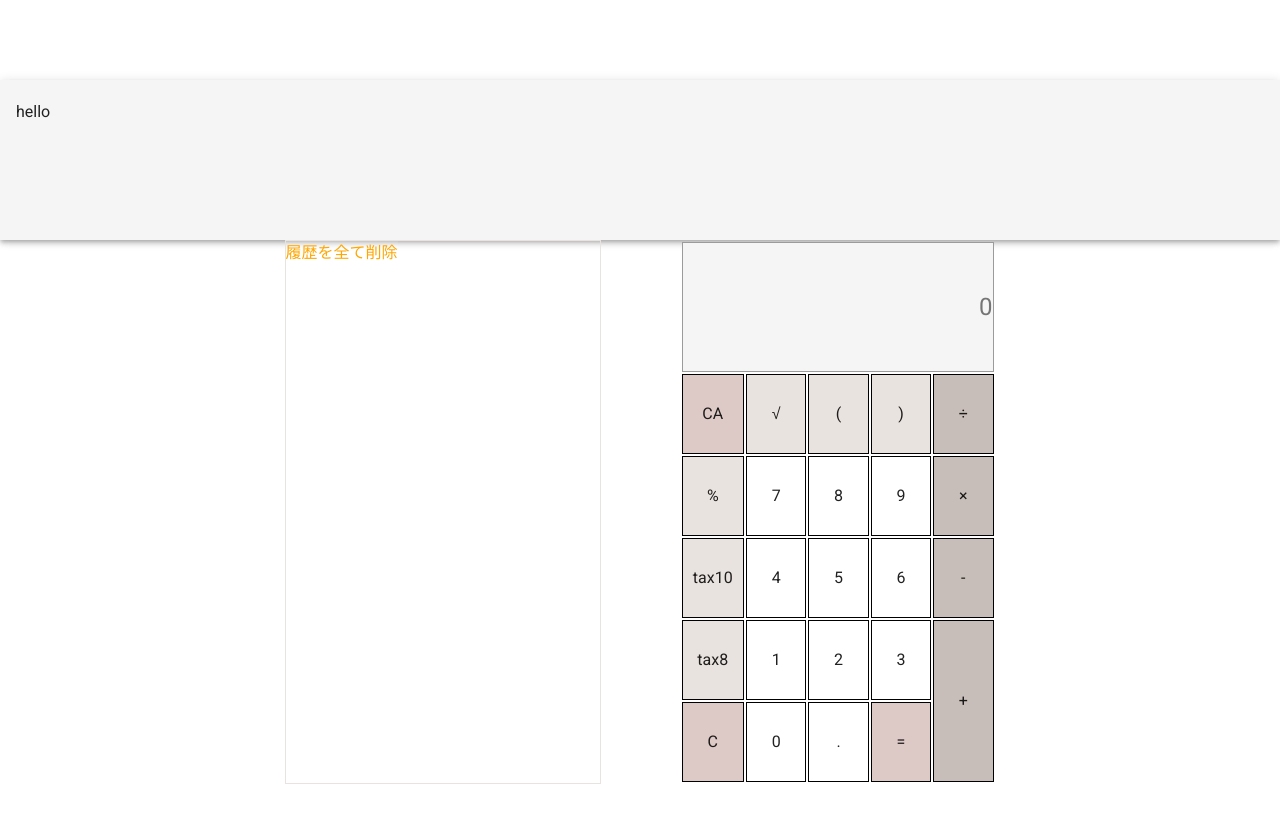
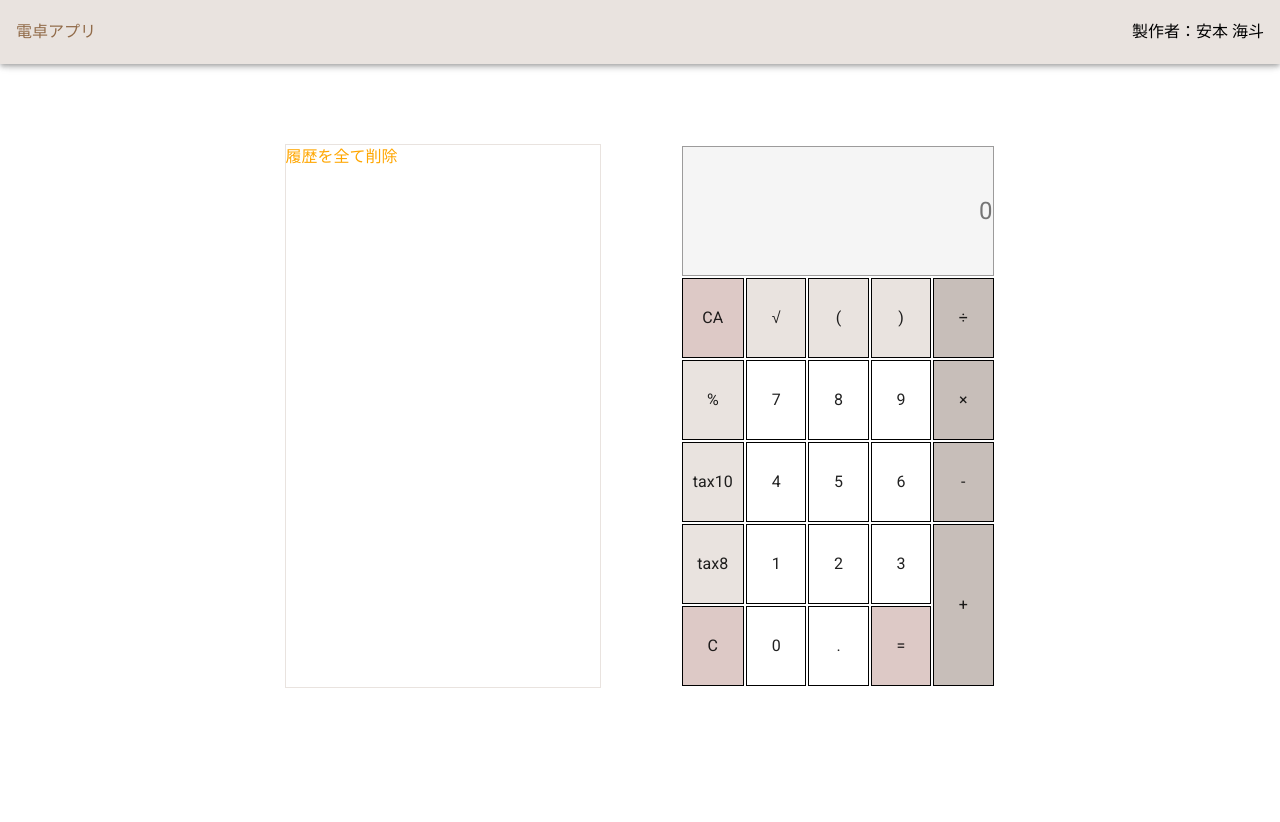
Before and after one commit to yasu828/calculator, a Vue app: page / in a window 1280 px wide. Shown: the top 822 px of the page. Built offline with nearby package versions, Linux system fonts and the light colour scheme.

Commit message:
アプリ名と製作者名

```diff
--- a/src/App.vue
+++ b/src/App.vue
@@ -1,8 +1,6 @@
 <template>
   <v-app>
-    <v-app-bar>
-      <Header/>
-    </v-app-bar>
+    <Header/>
     <v-main>
       <v-container>
         <v-row class="rowPosition">
--- a/src/components/Header.vue
+++ b/src/components/Header.vue
@@ -1,6 +1,15 @@
 <template>
 <div>
-    hello
+    <v-app-bar dark app color="#e9e3df">
+        <div class="header-text">
+            <p class="app-title">
+                {{title}}
+            </p>
+            <p class="app-producer">
+                {{producer}}
+            </p>
+        </div>
+    </v-app-bar>
 </div>
 </template>
 
@@ -9,10 +18,25 @@ export default {
   name: 'Header',
   data(){
     return{
+        title:"電卓アプリ",
+        producer:"製作者：安本 海斗",
     }
   },
 }
 </script>
 
 <style scoped>
+.app-title{
+    color: rgb(145, 107, 73);
+}
+.app-producer{
+    color: black;
+}
+.header-text{
+    height: 100%;
+    width: 100%;
+    display: flex;
+    justify-content: space-between;
+    align-items: flex-end;
+}
 </style>
```
